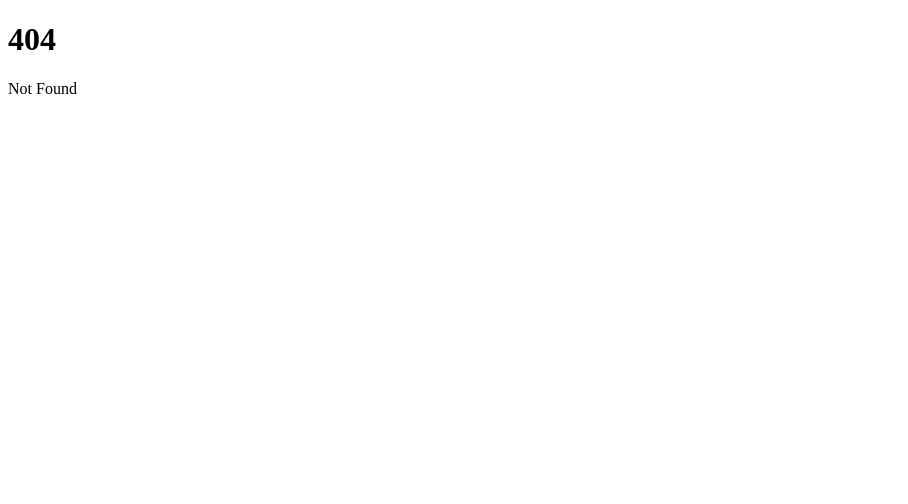
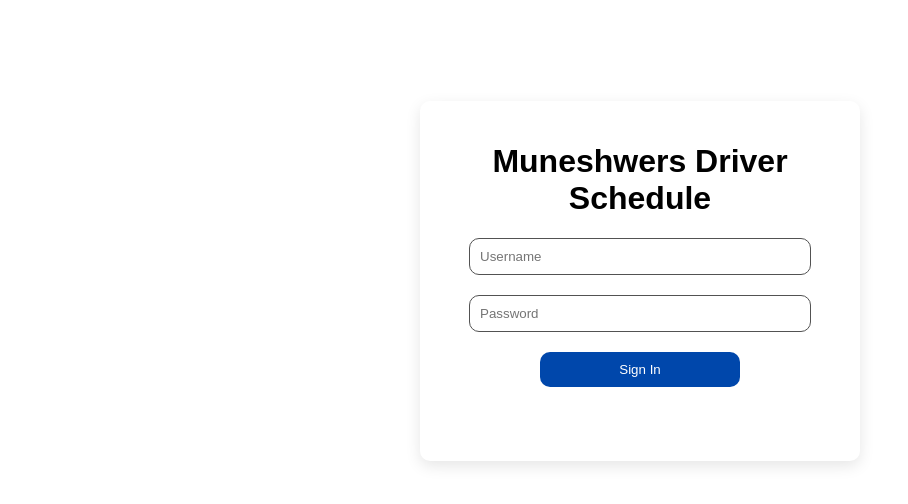
Before and after one commit to muneshwers/driver-scheduling, a SvelteKit app: page /signin in a window 1280 px wide. Before the commit this address had no page. Shown: the top 504 px of the page, without its empty margins (0-908 px from the left). Built offline with nearby package versions, Linux system fonts and the light colour scheme.

Commit message:
Created signin page

```diff
--- /dev/null
+++ b/src/routes/signin/+page.svelte
@@ -0,0 +1,35 @@
+<script>
+    import '../styles.css';
+    let isLoggedIn;
+</script>
+
+<div class="signin-page">
+    <div class="container">
+        <div class="title">
+            <h1>Muneshwers Driver Schedule</h1>
+        </div>
+        <form action="POST">
+            <input type="text" placeholder="Username" />
+            <input type="password" placeholder="Password" />
+            <button type="submit" class="signin-submit">Sign In</button>
+        </form>
+    </div>
+
+</div>
+
+<style>
+    input {
+        padding: 10px;
+        border: 1px rgb(82, 82, 82) solid;
+        outline: none;
+        border-radius: 10px;
+        width: 80%;
+        margin-left: auto;
+        margin-right: auto;
+        margin-bottom: 5%;
+    }
+
+    input:hover, input:focus {
+        border: 1px #0047ab solid;
+    }
+</style>
--- a/src/routes/styles.css
+++ b/src/routes/styles.css
@@ -1,5 +1,28 @@
-body {
+body, .signin-page {
     font-family: Arial, Helvetica, sans-serif;
+}
+
+header {
+    display: flex;
+    justify-content: space-between;
+    align-items: center;
+    padding: 10px;
+    font-weight: bold;
+}
+
+.signin-button {
+    padding: 10px;
+    border-radius: 5px;
+    border: 0;
+    background-color: #0047ab;
+    color: white;
+    font-size: medium;
+}
+
+.signin-button:hover {
+    cursor: pointer;
+    background-color: #003580;
+    transition: 0.5s;
 }
 
 .contentContainer{
@@ -10,6 +33,12 @@ body {
     padding: 10px;
     height: 70vh;
     width: 70%;
+}
+
+.calendarReadOnlyContainer {
+    padding: 10px;
+    height: 70vh;
+    width: 100%;
 }
 
 .formContainer{
@@ -24,7 +53,23 @@ body {
     padding: 10px;
     outline: none;
     border-radius: 10px;
-    border-color: #0047ab;
+    border: 2px black solid;
+}
+
+.formContainer > input:hover, input:focus {
+    border: 2px #0047ab solid;
+}
+
+select {
+    margin-bottom: 5%;
+    padding: 10px;
+    outline: none;
+    border: 2px black solid;
+    border-radius: 10px;
+}
+
+select:hover, select:focus {
+    border: 2px #0047ab solid;
 }
 
 .submit-button {
@@ -40,3 +85,37 @@ body {
     background-color: #003580;
     transition: 0.5s;
 }
+
+.container {
+    padding: 20px;
+    box-shadow: 0px 5px 15px rgba(0, 0, 0, 0.1);
+    border-radius: 10px;
+    width: 400px;
+    height: 40vh;
+    margin-top: 8%;
+    margin-left: auto;
+    margin-right: auto;
+    text-align: center;
+}
+
+.container > form {
+    display: flex;
+    flex-direction: column;
+}
+
+.signin-submit {
+    border: 0;
+    padding: 10px;
+    background-color: #0047ab;
+    color: white;
+    border-radius: 10px;
+    width: 50%;
+    margin-left: auto;
+    margin-right: auto;
+}
+
+.signin-submit:hover {
+    cursor: pointer;
+    background-color: #003580;
+    transition: 0.5s;
+}
```
